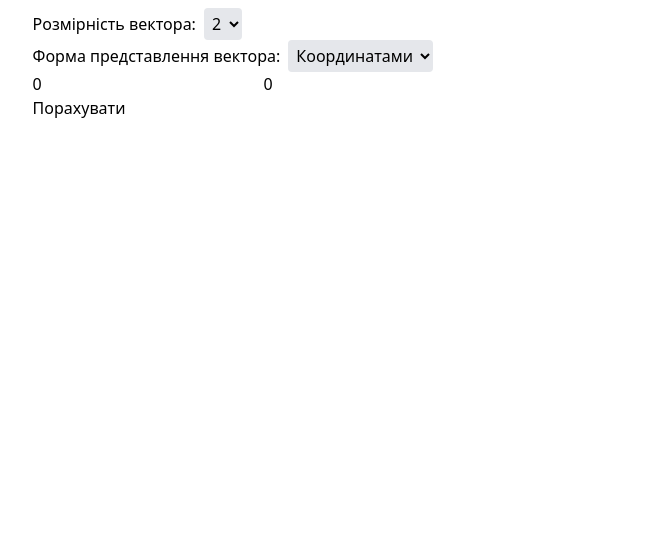
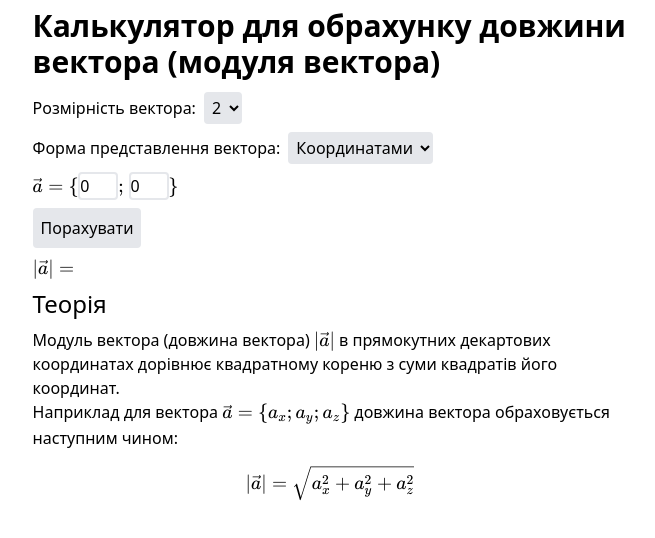
Before and after one commit to YuriiRG/goiteens-math-trainer-2, a React (Vite) app: page / in a window 1280 px wide. Shown: the top 538 px of the page, without its empty margins (310-965 px from the left). Built offline with nearby package versions, Linux system fonts and the light colour scheme.

Commit message:
Add more labels, explanations and theory

```diff
--- a/src/App.tsx
+++ b/src/App.tsx
@@ -2,6 +2,7 @@ import type { ReactNode } from "react";
 import { useState, Fragment } from "react";
 import { z } from "zod";
 import { pointDistance, vectorLength } from "./math";
+import Latex from "./components/Latex";
 
 const floatRegex = /^-?[0-9]+([.,][0-9]+)?$/;
 const floatTransform = (str: string): number => {
@@ -37,11 +38,12 @@ export default function App() {
     result = pointDistance(startPoint, endPoint);
   }
 
-  console.log(vectorStr, vector);
-
   return (
     <div className="flex justify-center p-2">
       <main className="w-[65ch]">
+        <h1 className="text-3xl font-bold mb-3">
+          Калькулятор для обрахунку довжини вектора (модуля вектора)
+        </h1>
         <Select
           label="Розмірність вектора:"
           id="dimensions"
@@ -80,6 +82,9 @@ export default function App() {
               setShowResult(false);
               setVectorStr(newValue);
             }}
+            startLabel={<Latex className="inline" text="\vec{a} = \{" />}
+            separator={<Latex className="inline" text=";\ " />}
+            endLabel={<Latex className="inline" text="\}" />}
           />
         )}
         {mode === "points" && (
@@ -90,6 +95,9 @@ export default function App() {
                 setShowResult(false);
                 setStartPointStr(newValue);
               }}
+              startLabel={<Latex className="inline" text="A = (" />}
+              separator={<Latex className="inline" text=";\ " />}
+              endLabel={<Latex className="inline" text=")" />}
             />
             <VectorInput
               value={endPointStr}
@@ -97,13 +105,38 @@ export default function App() {
                 setShowResult(false);
                 setEndPointStr(newValue);
               }}
+              startLabel={<Latex className="inline" text="B = (" />}
+              separator={<Latex className="inline" text=";\ " />}
+              endLabel={<Latex className="inline" text=")" />}
             />
           </>
         )}
-        <button onClick={() => setShowResult(true)}>Порахувати</button>
+        <button
+          className="mb-2 p-2 bg-gray-200 hover:bg-gray-300 transition-colors rounded"
+          onClick={() => setShowResult(true)}
+        >
+          Порахувати
+        </button>
         <br />
-        {showResult && result !== undefined && <>{result}</>}
-        {showResult && result === undefined && <>invalid data</>}
+        {!showResult && <Latex text={`|\\vec{a}| =`} />}
+        {showResult && result !== undefined && (
+          <Latex text={`|\\vec{a}| = ${result}`} />
+        )}
+        {showResult && result === undefined && <>Невірні вхідні дані</>}
+
+        <h2 className="text-2xl my-2">Теорія</h2>
+        <p>
+          Модуль вектора (довжина вектора){" "}
+          <Latex className="inline" text="|\vec{a}|" /> в прямокутних декартових
+          координатах дорівнює квадратному кореню з суми квадратів його
+          координат.
+        </p>
+        <p>
+          Наприклад для вектора{" "}
+          <Latex className="inline" text="\vec{a} = \{a_x; a_y; a_z\}" />{" "}
+          довжина вектора обраховується наступним чином:
+        </p>
+        <Latex text="|\vec{a}| = \sqrt{a_x^2 + a_y^2 + a_z^2}" blockMode />
       </main>
     </div>
   );
@@ -123,7 +156,7 @@ function Select({
   onChange?: React.ChangeEventHandler<HTMLSelectElement>;
 }) {
   return (
-    <fieldset>
+    <fieldset className="mb-2">
       <label htmlFor={id}>{label}</label>
       <select
         id={id}
@@ -155,12 +188,13 @@ function VectorInput({
   separator?: ReactNode;
 }) {
   return (
-    <fieldset>
+    <fieldset className="mb-2">
       {startLabel}
       {value.map((num, i) => (
         <Fragment key={i}>
           <input
             type="string"
+            className="w-10 border-2 border-gray-200 rounded"
             value={num}
             onChange={(e) => {
               setValue(value.map((old, j) => (j === i ? e.target.value : old)));
```
